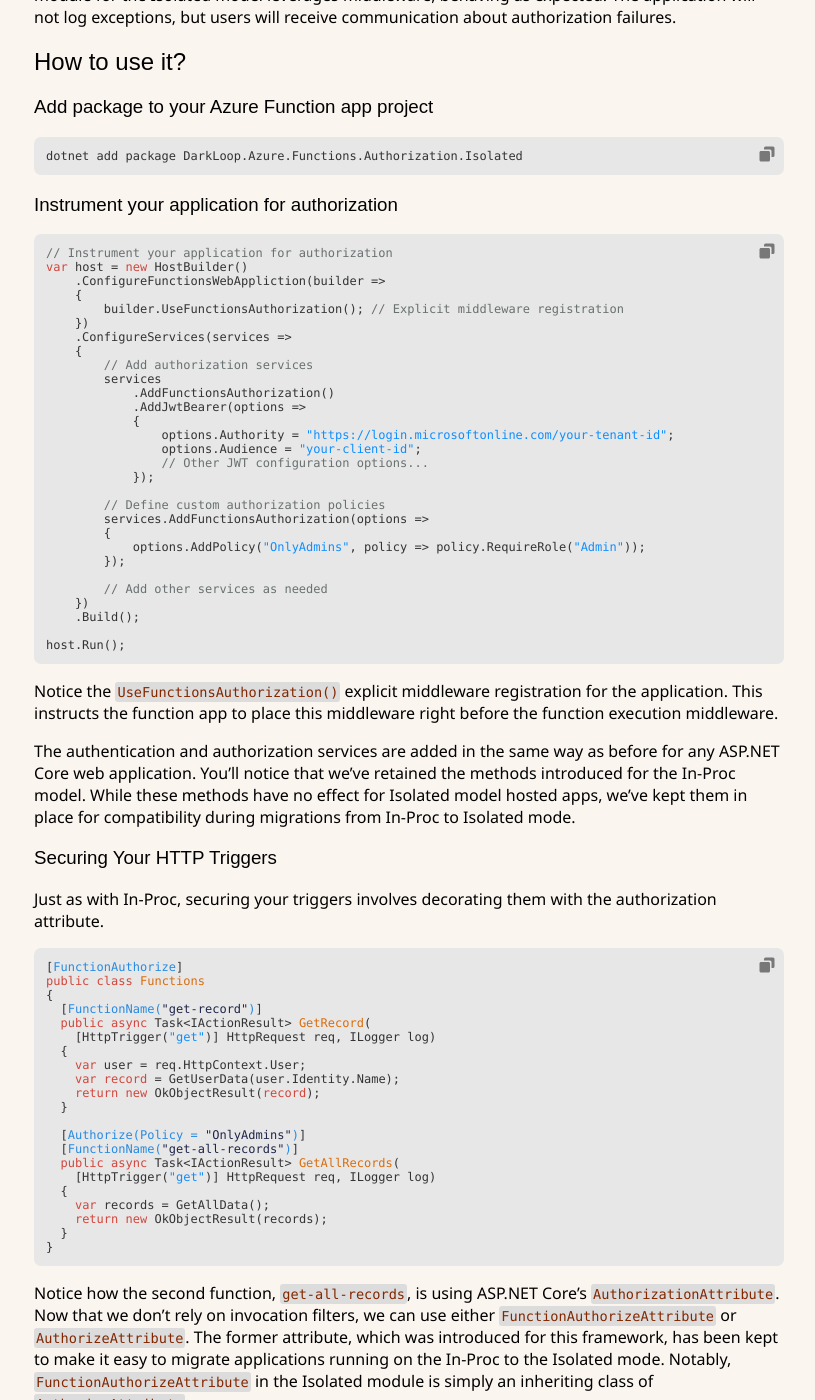
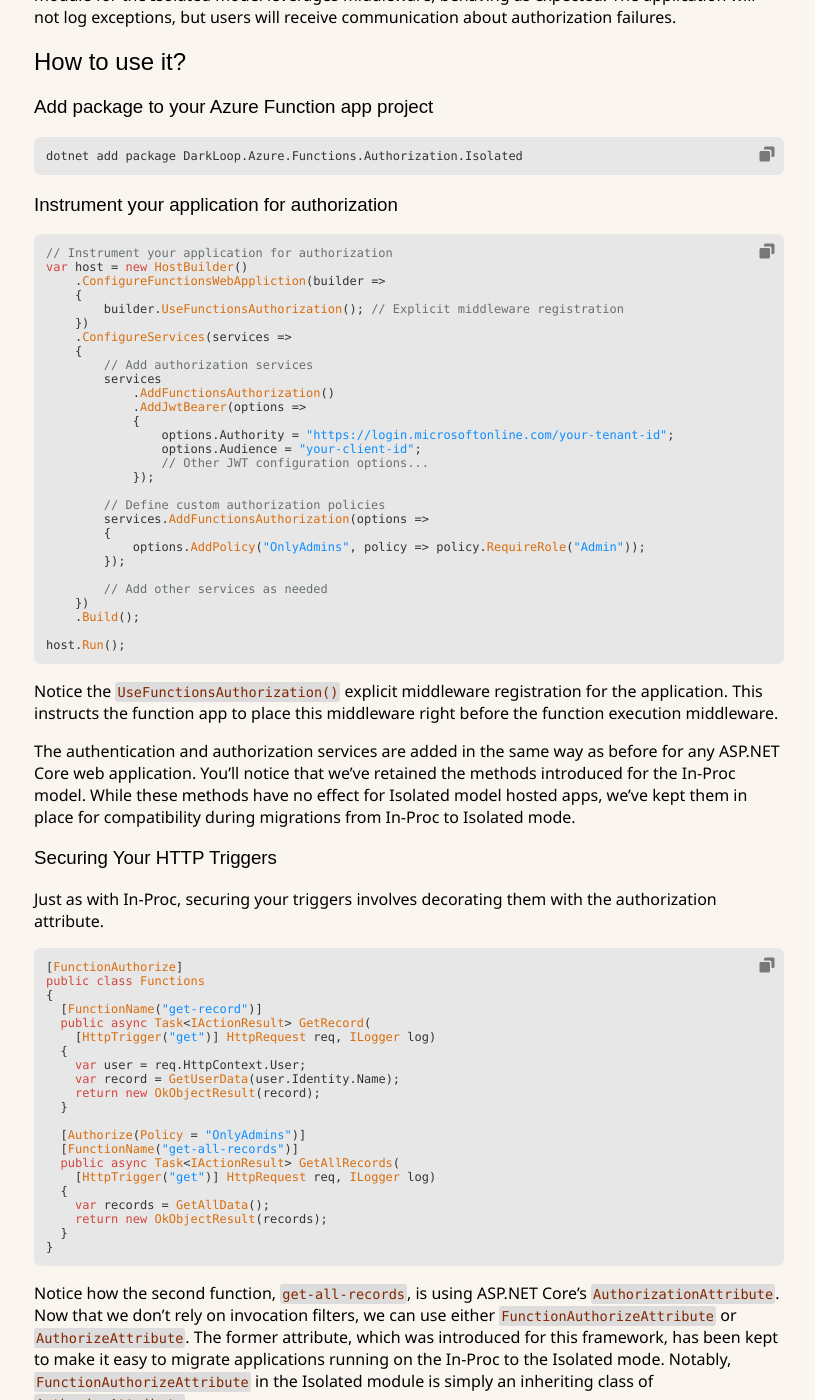
Before and after one commit to artmasa/artmasa.github.io, a Jekyll site: the page built from _posts/2024-03-03-functions-policy-based-auth-for-functions-v4-in-proc-and-isolated.md, in a window 1280 px wide and 1400 px high, scrolled down 792 px. Shown: the whole window, without its empty margins (231-1046 px from the left). Built offline with Jekyll 4.4.1, drawn with Linux system fonts in a browser that asks for light colours; nearby versions of some CDN libraries; some web fonts are replaced; comment, search, counter and statistics services are not loaded.

Commit message:
Update 2024-03-03-functions-policy-based-auth-for-functions-v4-in-proc-and-isolated.md
changing code lang

````diff
--- a/_posts/2024-03-03-functions-policy-based-auth-for-functions-v4-in-proc-and-isolated.md
+++ b/_posts/2024-03-03-functions-policy-based-auth-for-functions-v4-in-proc-and-isolated.md
@@ -29,7 +29,7 @@ dotnet add package DarkLoop.Azure.Functions.Authorization.Isolated
 ```
 
 ### Instrument your application for authorization
-```csharp
+```typescript
 // Instrument your application for authorization
 var host = new HostBuilder()
     .ConfigureFunctionsWebAppliction(builder =>
@@ -67,7 +67,7 @@ The authentication and authorization services are added in the same way as befor
 ### Securing Your HTTP Triggers
 Just as with In-Proc, securing your triggers involves decorating them with the authorization attribute.
 
-```csharp
+```typescript
 [FunctionAuthorize]
 public class Functions
 {
````
